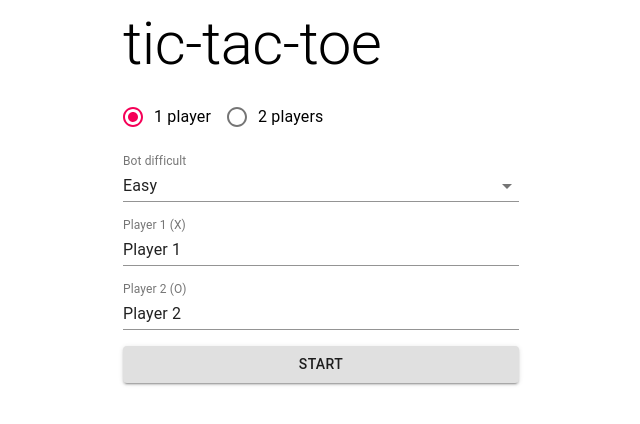
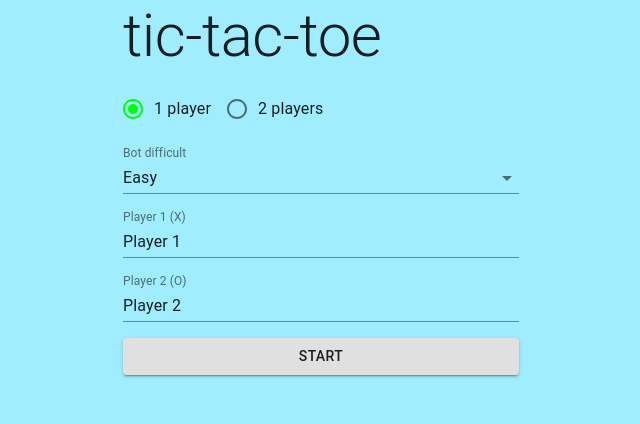
Before and after one commit to marciorasf/tic-tac-toe, a React (Create React App) app: page / in a window 1280 px wide. Shown: the top 424 px of the page, without its empty margins (319-959 px from the left). Built offline with nearby package versions, Linux system fonts and the light colour scheme.

Commit message:
add initial theme

```diff
--- a/package.json
+++ b/package.json
@@ -9,6 +9,7 @@
     "@fortawesome/free-solid-svg-icons": "5.15.1",
     "@fortawesome/react-fontawesome": "0.1.11",
     "@material-ui/core": "^4.11.0",
+    "@material-ui/styles": "^4.10.0",
     "@testing-library/jest-dom": "5.11.4",
     "@testing-library/react": "11.0.4",
     "@testing-library/user-event": "12.1.7",
--- a/src/App.jsx
+++ b/src/App.jsx
@@ -1,13 +1,20 @@
 import React from "react";
+
+import { CssBaseline } from "@material-ui/core";
+import { ThemeProvider } from "@material-ui/styles";
 
 import Routes from "./routes";
 import { StateProvider } from "./store";
+import theme from "./styles/theme";
 import "./styles/global.css";
 
 function App() {
   return (
     <StateProvider>
-      <Routes />
+      <ThemeProvider theme={theme}>
+        <CssBaseline />
+        <Routes />
+      </ThemeProvider>
     </StateProvider>
   );
 }
--- a/src/pages/Landing/index.jsx
+++ b/src/pages/Landing/index.jsx
@@ -1,4 +1,5 @@
 import React, { useContext } from "react";
+import { useHistory } from "react-router-dom";
 
 import {
   Button,
@@ -21,6 +22,8 @@ export default function Landing() {
   const globalState = useContext(store);
   const { dispatch } = globalState;
 
+  const history = useHistory();
+
   function handleInputChange(event) {
     const { name, value } = event.target;
 
@@ -30,9 +33,15 @@ export default function Landing() {
     });
   }
 
+  function startGame(event) {
+    event.preventDefault();
+
+    history.push("/game");
+  }
+
   return (
     <Container maxWidth="xs">
-      <form>
+      <form onSubmit={startGame}>
         <Grid container spacing={2}>
           <Grid item xs={12}>
             {/* Change variant to h1 after assign theme */}
@@ -103,7 +112,7 @@ export default function Landing() {
           </Grid>
 
           <Grid item xs={12}>
-            <Button fullWidth variant="contained">
+            <Button type="submit" fullWidth variant="contained">
               Start
             </Button>
           </Grid>
--- a/src/routes.js
+++ b/src/routes.js
@@ -6,8 +6,8 @@ import { Game, Landing } from "./pages";
 function Routes() {
   return (
     <BrowserRouter>
-      <Route path="/" component={Landing} />
       <Route exact path="/game" component={Game} />
+      <Route exact path="/" component={Landing} />
     </BrowserRouter>
   );
 }
--- /dev/null
+++ b/src/styles/colors.js
@@ -0,0 +1,7 @@
+const colors = {
+  background: "#a0edff",
+  primary: "#fe6b35",
+  secondary: "#00ff00",
+};
+
+export default colors;
--- a/src/styles/global.css
+++ b/src/styles/global.css
@@ -1,2 +1,7 @@
 @import url("https://fonts.googleapis.com/css?family=Nunito:300,400,700&display=swap");
 @import url("https://fonts.googleapis.com/css?family=Pacifico&display=swap");
+
+
+body {
+  background-color: #a0edff !important;
+}
--- /dev/null
+++ b/src/styles/theme.js
@@ -0,0 +1,21 @@
+import { createMuiTheme } from "@material-ui/core/styles";
+
+import colors from "./colors";
+
+const theme = createMuiTheme({
+  palette: {
+    primary: {
+      main: colors.primary,
+    },
+    secondary: {
+      main: colors.secondary,
+    },
+  },
+  typography: {
+    h1: {
+      fontSize: "5rem",
+    },
+  },
+});
+
+export default theme;
```
